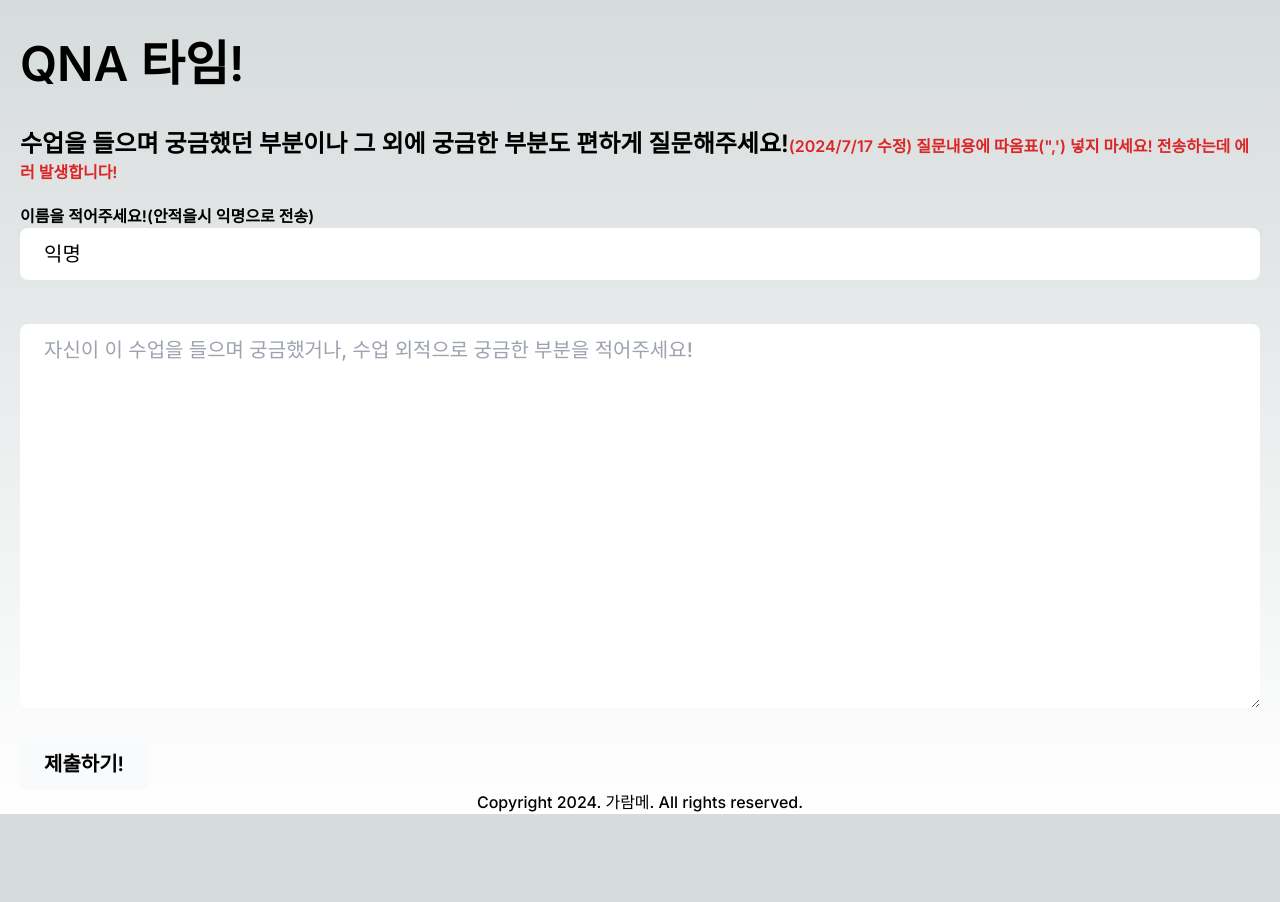
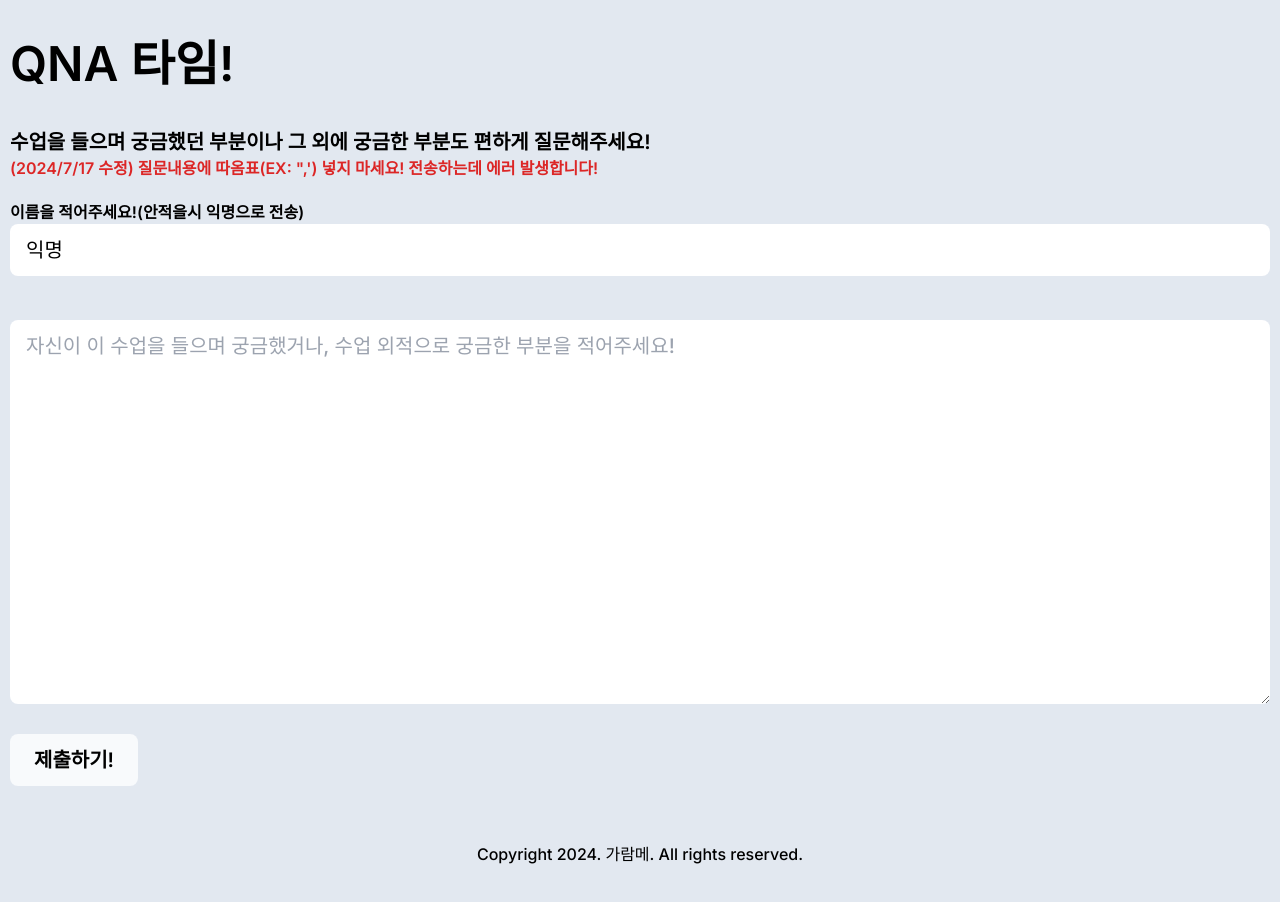
Before and after one commit to ZeroBall526/eunpyeong_board, a Next.js app: page /board/question in a window 1280 px wide. Shown: the top 902 px of the page. Before the commit the page ends 814 px from the top, so only its background shows below. Built offline with nearby package versions, Linux system fonts and the light colour scheme.

Commit message:
design : add issue message

```diff
--- a/app/board/final_quiz/page.tsx
+++ b/app/board/final_quiz/page.tsx
@@ -54,12 +54,12 @@ export default function Final_quiz() {
     };
 
     return(
-        <main>
+        <main className="bg-slate-200">
             <section className="mx-[20px] font-Pretendard font-bold">
                 <h1 className="text-3xl py-10">퀴즈를 통하여📝<br></br>나도 컴퓨터공학 마스터</h1>
 
                 <div className="pl=1 mb-6">
-                    <input id="name" className="w-full font-medium bf-slate-50 px-6 py-3 text-black text-xl rounded-lg dark:text-gray-400 dark:bg-gray-800" placeholder="이름을 적어주세요!"></input>
+                    <input id="name" className="w-full font-medium bf-slate-50 px-4 py-3 text-black text-xl rounded-lg dark:text-gray-400 dark:bg-gray-800" placeholder="이름을 적어주세요!"></input>
                 </div>
 
 
--- a/app/board/icebreaking/page.tsx
+++ b/app/board/icebreaking/page.tsx
@@ -21,17 +21,17 @@ export default function Icebreaking() {
         }
     }
     return (
-        <main>
+        <main className="bg-slate-200">
             <section className="mx-[20px] font-Pretendard font-bold">
 
             <h1 className="text-3xl py-10">Icebreaking 🧊</h1>
 
             <div className="pl=1 mb-6">
-                <input id="name" className="w-full font-medium bf-slate-50 px-6 py-3 text-black text-xl rounded-lg dark:text-gray-400 dark:bg-gray-800" placeholder="이름을 적어주세요!"></input>
+                <input id="name" className="w-full font-medium bf-slate-50 px-4 py-3 text-black text-xl rounded-lg dark:text-gray-400 dark:bg-gray-800" placeholder="이름을 적어주세요!"></input>
             </div>
 
             <div className="bg-slate-50 text-black text-2xl rounded-lg dark:bg-gray-800 dark:text-gray-400">
-                    <div className="m-10 py-10">
+                    <div className="m-4 py-5">
                         <a> 멘토의 거짓정보를 하나 고르세요!</a>
                         <div className="pt-10 float: inline-start;">
                         <div className="flex items-center ps-4 border border-gray-200 rounded dark:border-gray-700">
@@ -62,11 +62,11 @@ export default function Icebreaking() {
             <button onClick={getresult} className="bg-slate-50 text-2xl text-black px-6 py-3 rounded-lg dark:focus:ring-gray-700 dark:text-gray-400 dark:bg-gray-800 dark:border-gray-600">제출하기!</button>
         </section>
 
-        <footer  className="font-Pretenard justify-center">
-                <div className="font-medium text-center">
-                Copyright 2024. 가람메. All rights reserved.
-                </div>
-        </footer>
+            <footer className="font-Pretenard justify-center md:p-8 lg:p-10 translate-y-0 h-full mt-10">
+                    <div className="font-medium text-center mx-auto max-w-screen-xl">
+                    Copyright 2024. 가람메. All rights reserved.
+                    </div>
+            </footer>
         </main>
     );
 }
--- a/app/board/question/page.tsx
+++ b/app/board/question/page.tsx
@@ -15,32 +15,33 @@ export default function Question() {
     }
 
     return(
-        <main>
-            <section className="mx-[20px] font-Pretendard font-semibold">
+        <main className="bg-slate-200">
+            <section className="mx-[10px] font-Pretendard font-semibold">
                 <h1 className="text-5xl py-10 font-semibold">QNA 타임!</h1>
-                <a className="text-2xl py-3">수업을 들으며 궁금했던 부분이나 그 외에 궁금한 부분도
+                <a className="text-xl py-3">수업을 들으며 궁금했던 부분이나 그 외에 궁금한 부분도
                 편하게 질문해주세요!
                 </a>
 
+                <br></br>
                 <a className="text-red-600">
-                    (2024/7/17 수정) 질문내용에 따옴표(",') 넣지 마세요! 전송하는데 에러 발생합니다!
+                    (2024/7/17 수정) 질문내용에 따옴표(EX: ",') 넣지 마세요! 전송하는데 에러 발생합니다!
                 </a>
 
                 <div className="py-5 mb-6">
                     <label className = "dark:text-gray-400">이름을 적어주세요!(안적을시 익명으로 전송)</label>
-                    <input id="name" className="w-full font-medium bf-slate-50 px-6 py-3 text-black text-xl rounded-lg dark:text-gray-400 dark:bg-gray-800" placeholder="이름을 적어주세요!" defaultValue="익명"></input>
+                    <input id="name" className="w-full font-medium bf-slate-50 px-4 py-3 text-black text-xl rounded-lg dark:text-gray-400 dark:bg-gray-800" placeholder="이름을 적어주세요!" defaultValue="익명"></input>
                 </div>
 
                 <div className="mb-6">
                     <form>
-                        <textarea id="detail" placeholder="자신이 이 수업을 들으며 궁금했거나, 수업 외적으로 궁금한 부분을 적어주세요!" className="bf-slate-50 px-6 py-3 text-black text-xl rounded-lg dark:text-gray-400 dark:bg-gray-800 rounded-lg w-full h-96 text-3xl font-medium"></textarea>
+                        <textarea id="detail" placeholder="자신이 이 수업을 들으며 궁금했거나, 수업 외적으로 궁금한 부분을 적어주세요!" className="bf-slate-50 px-4 py-3 text-black text-xl rounded-lg dark:text-gray-400 dark:bg-gray-800 rounded-lg w-full h-96 text-3xl font-medium"></textarea>
                     </form>
                 </div>
 
                 <button onClick={getresult} className="bg-slate-50 text-xl text-black px-6 py-3 rounded-lg dark:focus:ring-gray-700 dark:text-gray-400 dark:bg-gray-800 dark:border-gray-600">제출하기!</button>
             </section>
-            <footer  className="font-Pretenard justify-center">
-                <div className="font-medium text-center">
+            <footer className="font-Pretenard justify-center md:p-8 lg:p-10 translate-y-0 h-full mt-4">
+                <div className="font-medium text-center mx-auto max-w-screen-xl">
                 Copyright 2024. 가람메. All rights reserved.
                 </div>
             </footer>
```
